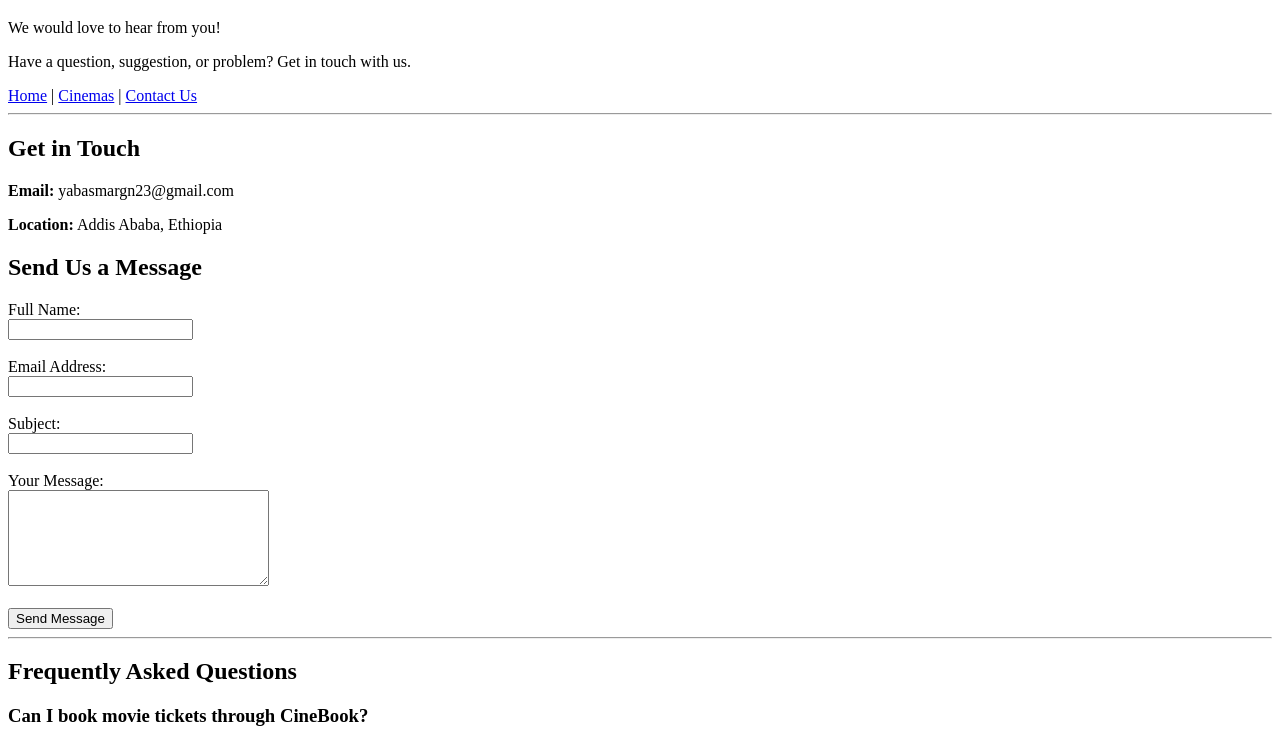
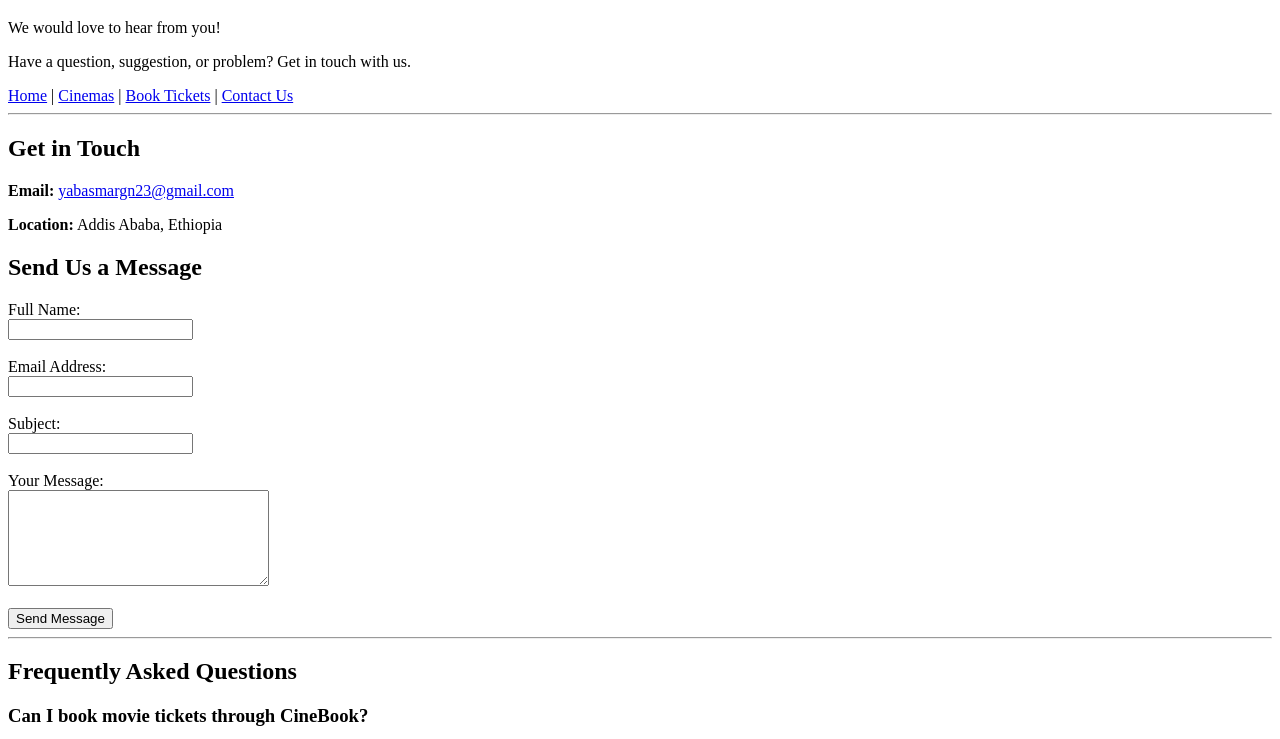
Before and after one commit to yeabsra1223/WEB-project, a plain HTML site: page contact.html in a window 1280 px wide. Shown: the part 61-800 px from the top of the page. Drawn offline with Linux system fonts and the light colour scheme.

Commit message:
final touch on navigation bar for the  requirement

```diff
--- a/contact.html
+++ b/contact.html
@@ -15,6 +15,7 @@
     <nav>
         <a href="index.html">Home</a> |
         <a href="cinemas.html">Cinemas</a> |
+        <a href="booking.html">Book Tickets</a> |
         <a href="contact.html">Contact Us</a>
     </nav>
 
@@ -22,7 +23,12 @@
 <main>
     <h2>Get in Touch</h2>
 
-    <p><strong>Email:</strong> yabasmargn23@gmail.com</p>
+    <p>
+<strong>Email:</strong>
+<a href="mailto:yabasmargn23@gmail.com">
+    yabasmargn23@gmail.com
+</a>
+</p>
     <p><strong>Location:</strong> Addis Ababa, Ethiopia</p>
 
     <h2>Send Us a Message</h2>
```
Also changed, not shown: Booking.html (+1 -0 lines), cinemas.html (+1 -1 lines), index.html (+1 -1 lines).
